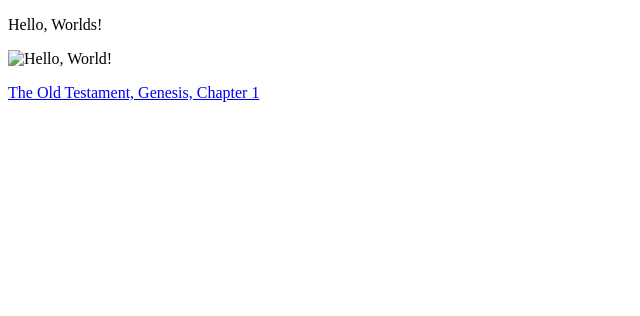
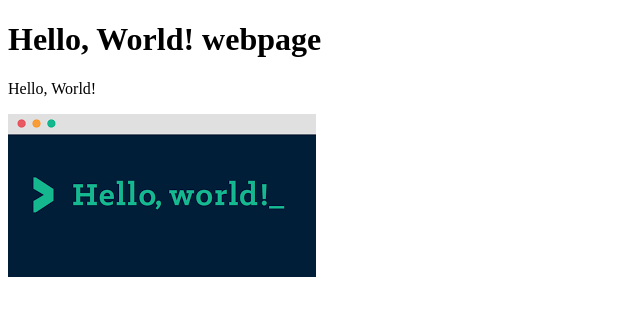
Before and after one commit to MTHS-ICD2O-1-2023/ICD2O-Unit-1-02-mohammed-el-hayek, a plain HTML site: page index.html in a window 1280 px wide. Shown: the whole page, without its empty margins (0-640 px from the left). Drawn offline with Linux system fonts and the light colour scheme.

Commit message:
rechange the code because of image prob

```diff
--- a/index.html
+++ b/index.html
@@ -1,13 +1,12 @@
 <!DOCTYPE html>
 <html>
-<head>
-  <title>Photo with Hello Worlds</title>
-</head>
-<body>
-  <p>Hello, Worlds!</p>
-  <img src="/images/download.png" alt="Hello, World!" />
-  <p>
-    <a href="./genesis.html">The Old Testament, Genesis, Chapter 1</a>
-  </p>
-</body>
+  <head>
+    <meta charset="utf-8">
+    <title>My Image in webpage</title>
+  </head>
+  <body>
+    <h1>Hello, World! webpage</h1>
+    <p>Hello, World!</p>
+    <img src="./images/Hello world.png" alt="Hello, World Image" />
+  </body>
 </html>
```
